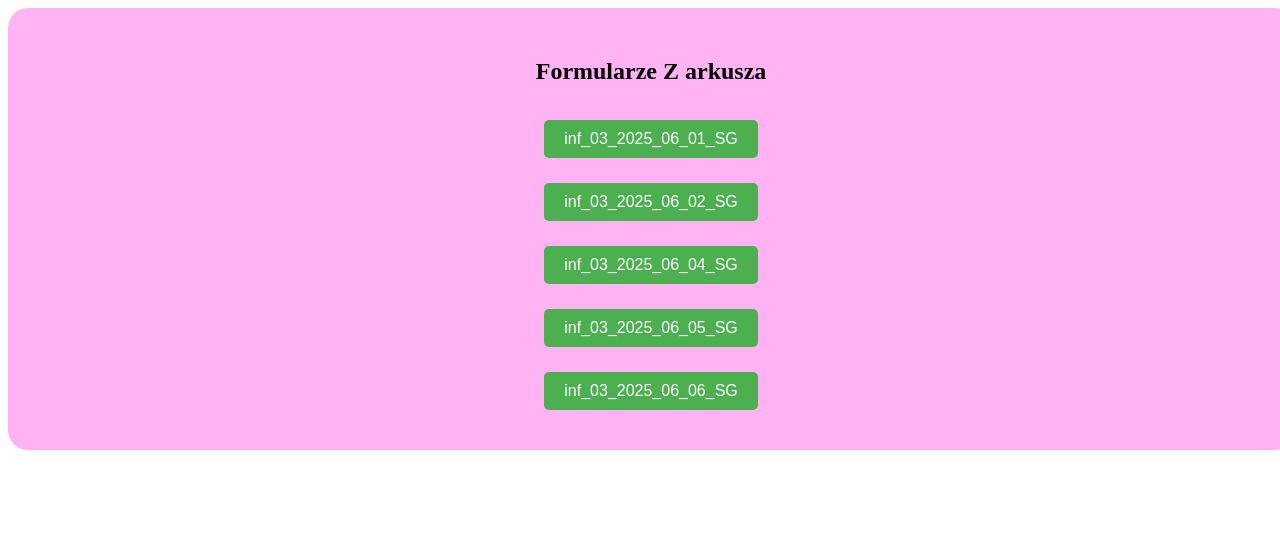
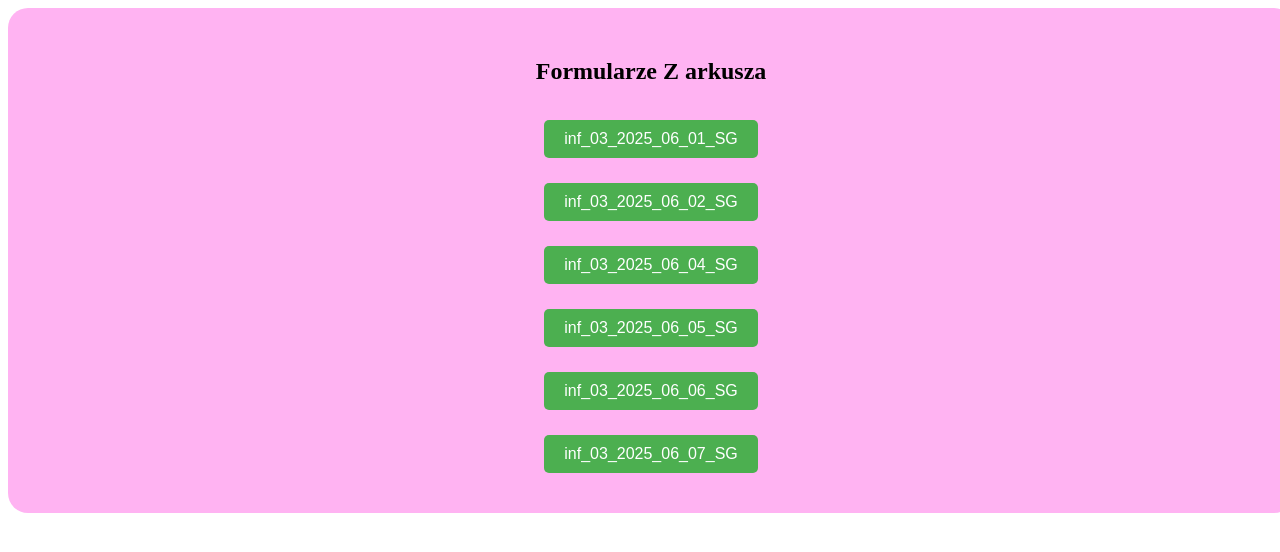
Before and after one commit to hudygaming69-gif/17, a plain HTML site: page index.html in a window 1280 px wide. Drawn offline with Linux system fonts and the light colour scheme.

Commit message:
Update index.html

```diff
--- a/index.html
+++ b/index.html
@@ -41,6 +41,7 @@
     <button onclick="location.href='index3.html'">inf_03_2025_06_04_SG</button>
     <button onclick="location.href='index4.html'">inf_03_2025_06_05_SG</button>
     <button onclick="location.href='index5.html'">inf_03_2025_06_06_SG</button>
+    <button onclick="location.href='index5.html'">inf_03_2025_06_07_SG</button>
 </div>
 </body>
 
```
